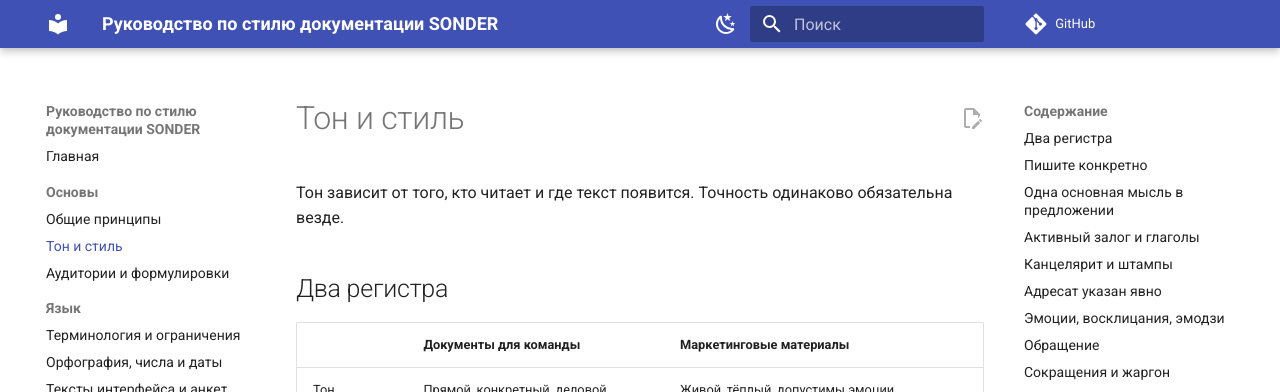
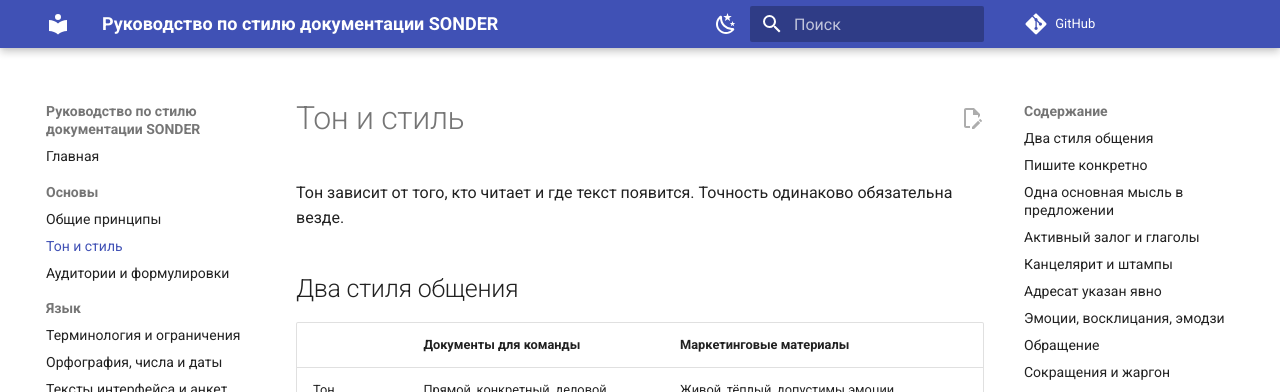
Before and after one commit to dontdoitno/style-guide-project, an MkDocs documentation site: the page built from docs/tone.md, in a window 1280 px wide and 900 px high. Shown: the top 392 px of the window. Built offline with MkDocs 1.6.1 and Material for MkDocs 9.7.7, drawn with Linux system fonts in a browser that asks for light colours; comment, search, counter and statistics services are not loaded.

Commit message:
Update tone.md

```diff
--- a/docs/tone.md
+++ b/docs/tone.md
@@ -2,7 +2,7 @@
 
 Тон зависит от того, кто читает и где текст появится. Точность одинаково обязательна везде.
 
-## Два регистра
+## Два стиля общения
 
 | | Документы для команды | Маркетинговые материалы |
 | --- | --- | --- |
```
